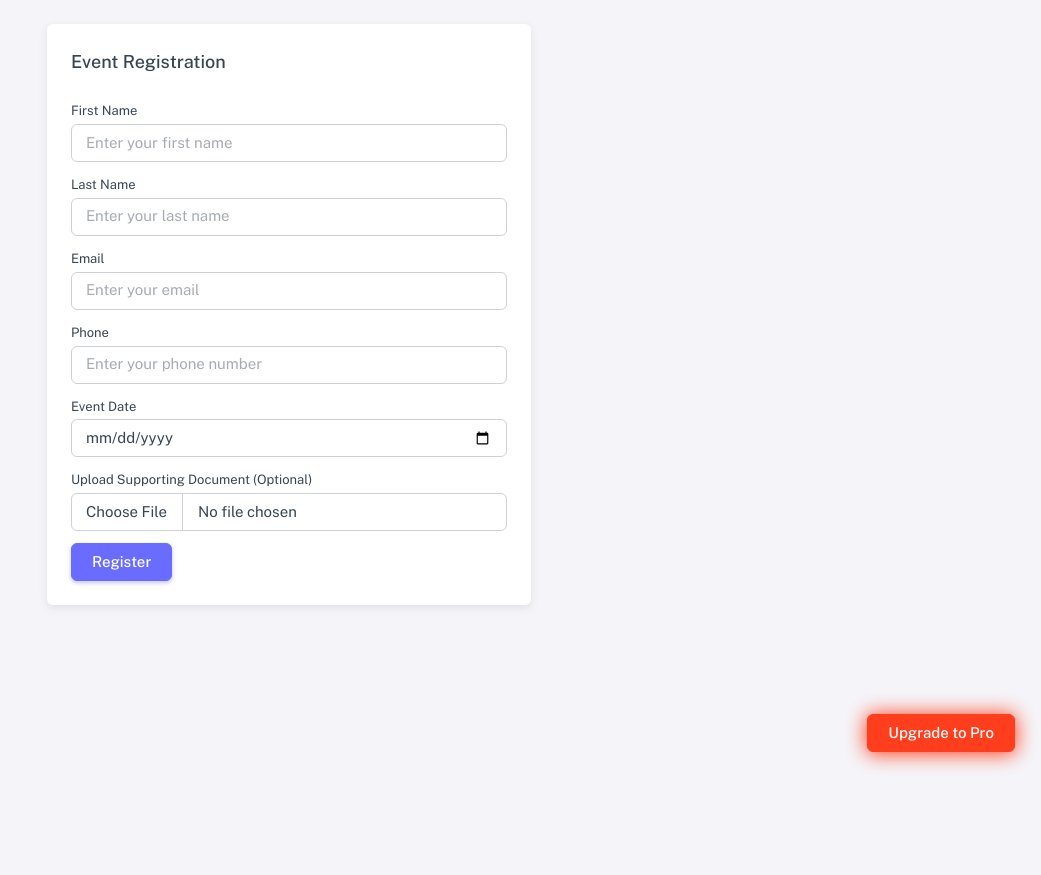
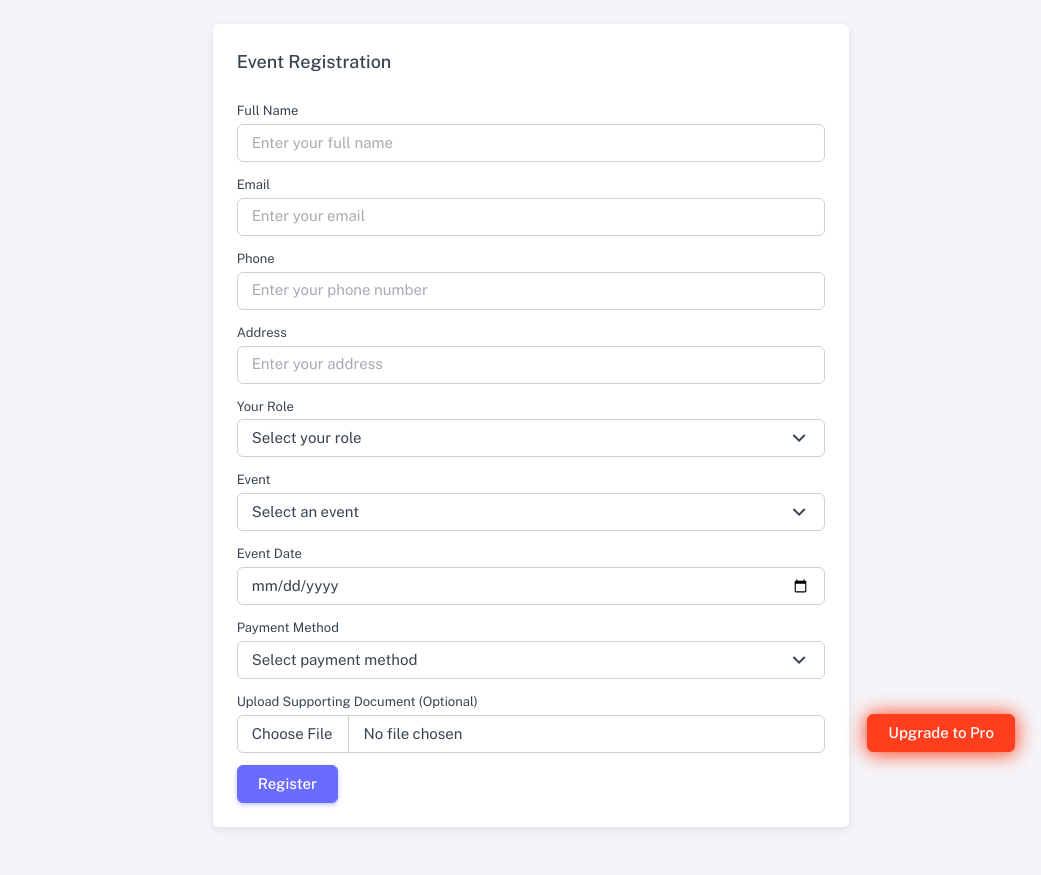
Before and after one commit to hoainhan256/EMP_Hub, a Django app: page /EventReg/ in a window 1280 px wide. Shown: the whole page, without its empty margins (239-1280 px from the left). Before the commit the page ends 770 px from the top, so only its background shows below. Run offline with Django 5.2, Linux system fonts and the light colour scheme; some libraries are stand-ins or nearby versions.

Commit message:
update form_reg.html

```diff
--- a/EMPSites/EventReg/templates/EventReg/form_reg.html
+++ b/EMPSites/EventReg/templates/EventReg/form_reg.html
@@ -2,32 +2,22 @@
 
 {% block Content %}
 <div class="container-xxl flex-grow-1 container-p-y">
-    <div class="col-xl-6">
+    <div class="row justify-content-center">
+        <div class="col-xl-8 col-lg-10 col-md-12">
             <!-- Event Registration Form -->
             <div class="card mb-6">
                 <h5 class="card-header">Event Registration</h5>
                 <div class="card-body">
                     <form method="POST" action="/submit-registration" enctype="multipart/form-data">
-                    <!-- First Name -->
+                        <!-- Full Name -->
                         <div class="mb-3">
-                        <label for="first-name" class="form-label">First Name</label>
+                            <label for="full-name" class="form-label">Full Name</label>
                             <input
                                 type="text"
                                 class="form-control"
-                            id="first-name"
-                            name="first_name"
-                            placeholder="Enter your first name"
-                            required>
-                    </div>
-                    <!-- Last Name -->
-                    <div class="mb-3">
-                        <label for="last-name" class="form-label">Last Name</label>
-                        <input
-                            type="text"
-                            class="form-control"
-                            id="last-name"
-                            name="last_name"
-                            placeholder="Enter your last name"
+                                id="full-name"
+                                name="full_name"
+                                placeholder="Enter your full name"
                                 required>
                         </div>
                         <!-- Email -->
@@ -52,6 +42,46 @@
                                 placeholder="Enter your phone number"
                                 required>
                         </div>
+                        <!-- Address -->
+                        <div class="mb-3">
+                            <label for="address" class="form-label">Address</label>
+                            <input
+                                type="text"
+                                class="form-control"
+                                id="address"
+                                name="address"
+                                placeholder="Enter your address"
+                                required>
+                        </div>
+                        <!-- Role -->
+                        <div class="mb-3">
+                            <label for="role" class="form-label">Your Role</label>
+                            <select
+                                class="form-select"
+                                id="role"
+                                name="role"
+                                required>
+                                <option value="">Select your role</option>
+                                <option value="student">Student</option>
+                                <option value="faculty">Faculty</option>
+                                <option value="sponsor">Sponsor</option>
+                                <option value="guest">Guest</option>
+                            </select>
+                        </div>
+                        <!-- Event Selection -->
+                        <div class="mb-3">
+                            <label for="event-selection" class="form-label">Event</label>
+                            <select
+                                class="form-select"
+                                id="event-selection"
+                                name="event"
+                                required>
+                                <option value="">Select an event</option>
+                                <option value="seminar">Seminar</option>
+                                <option value="workshop">Workshop</option>
+                                <option value="startup_competition">Startup Competition</option>
+                            </select>
+                        </div>
                         <!-- Event Date -->
                         <div class="mb-3">
                             <label for="event-date" class="form-label">Event Date</label>
@@ -61,6 +91,21 @@
                                 id="event-date"
                                 name="event_date"
                                 required>
+                        </div>
+                        <!-- Payment -->
+                        <div class="mb-3">
+                            <label for="payment-method" class="form-label">Payment Method</label>
+                            <select
+                                class="form-select"
+                                id="payment-method"
+                                name="payment_method"
+                                required>
+                                <option value="">Select payment method</option>
+                                <option value="free">Free</option>
+                                <option value="vnpay">VNPay</option>
+                                <option value="momo">Momo</option>
+                                <option value="credit_card">Credit Card</option>
+                            </select>
                         </div>
                         <!-- File Upload -->
                         <div class="mb-3">
@@ -78,4 +123,5 @@
             </div>
         </div>
     </div>
+</div>
 {% endblock %}
```
Lines whose indentation alone changed are shown as unchanged.
